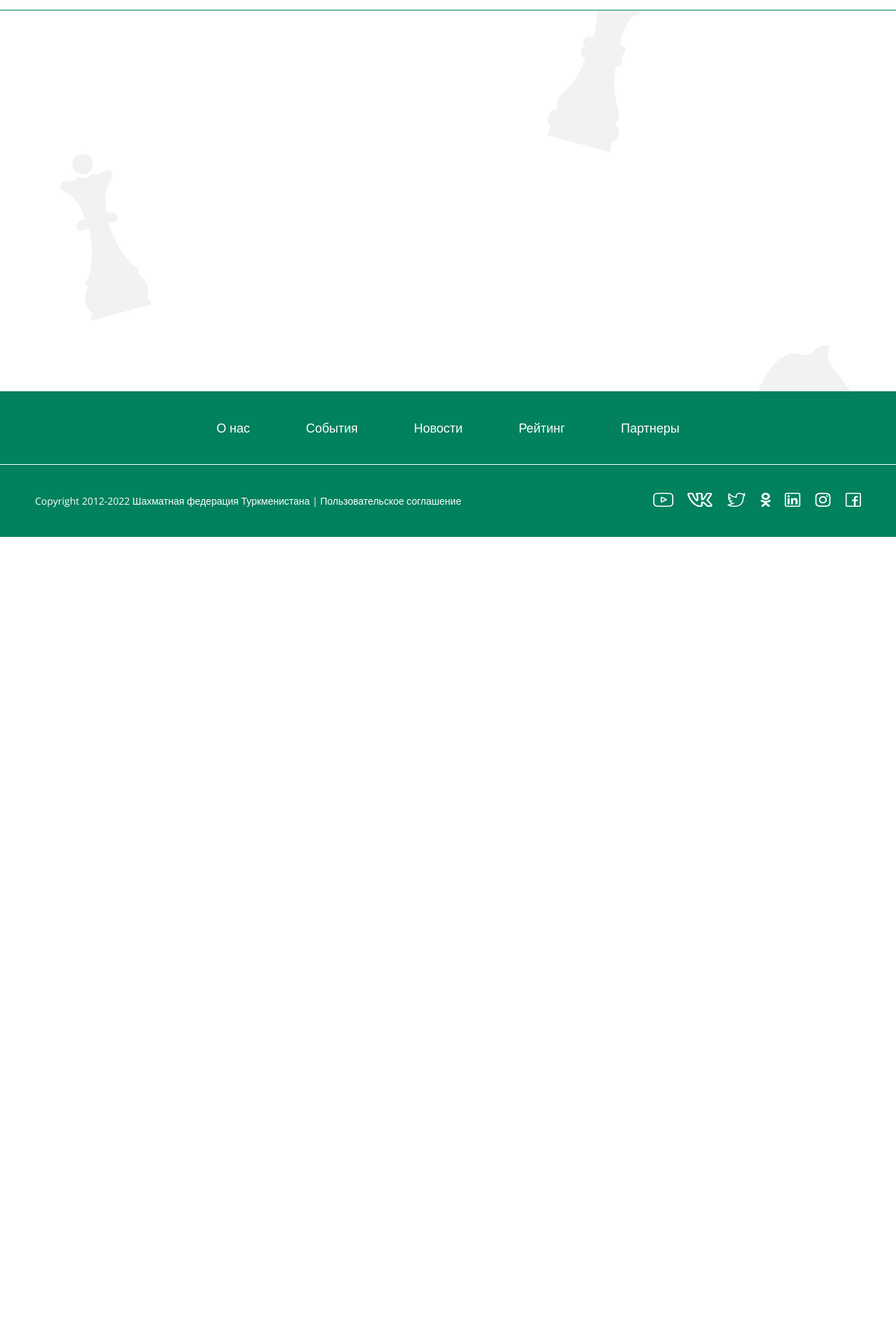
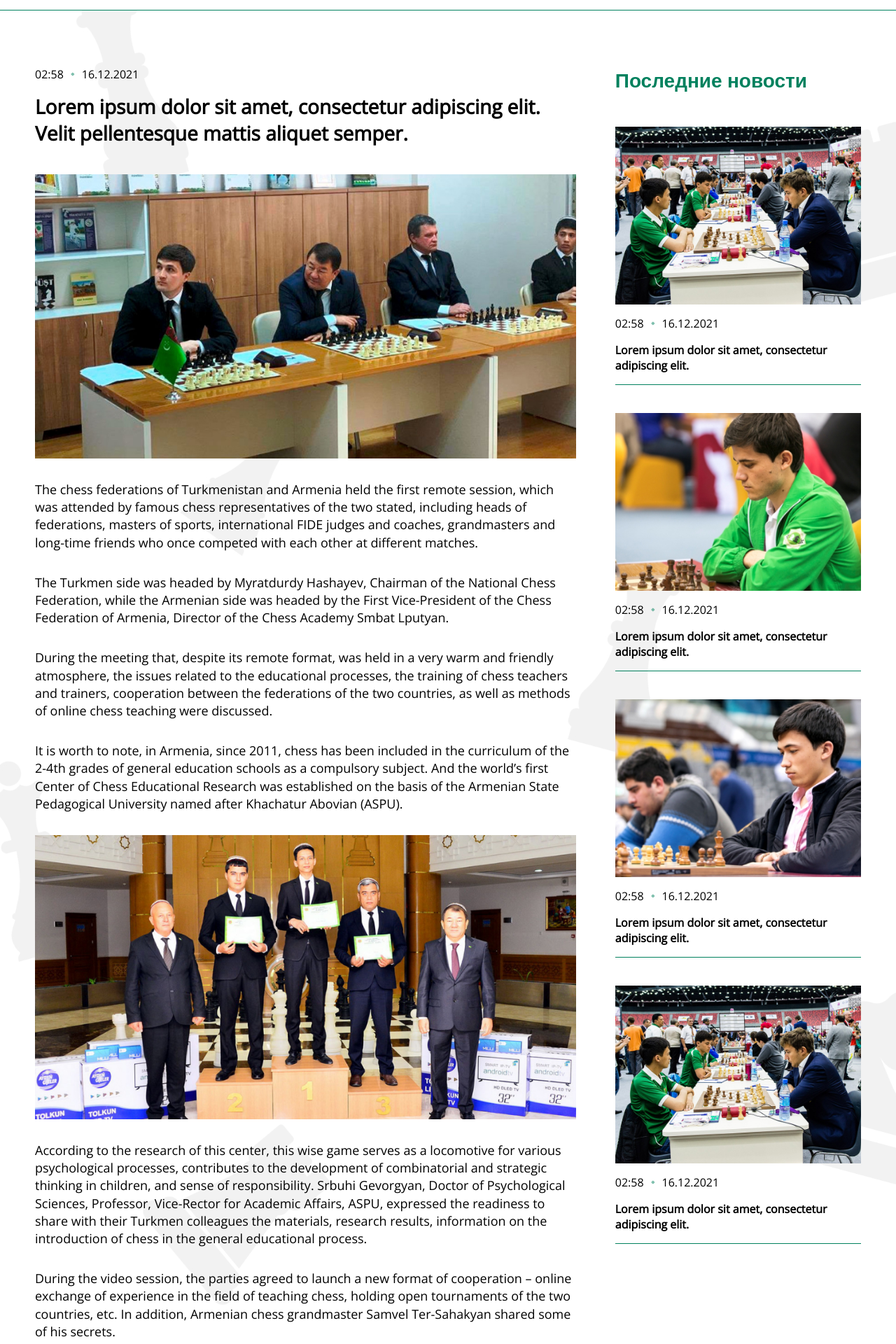
Before and after one commit to VividTruthKeeper/react-typescript-chess-federation, a React (Create React App) app: page /event in a window 1280 px wide. Shown: the part 100-2020 px from the top of the page at 70% size. Before the commit the page ends 867 px from the top, so only its background shows below. Built offline with nearby package versions, Linux system fonts and the light colour scheme.

Commit message:
eventitem page

```diff
--- a/src/App.tsx
+++ b/src/App.tsx
@@ -13,6 +13,7 @@ import Main from "./pages/Main";
 import Events from "./pages/Events";
 import Rating from "./pages/Rating";
 import Profile from "./pages/Profile";
+import EventItem from "./pages/EventItem";
 
 const App = () => {
   return (
@@ -24,6 +25,7 @@ const App = () => {
           <Route path="/news" element={<Events />} />
           <Route path="/rating" element={<Rating />} />
           <Route path="/profile" element={<Profile />} />
+          <Route path="/event" element={<EventItem />} />
         </Routes>
       </div>
       <Footer />
--- /dev/null
+++ b/src/components/event_item/EventAside.tsx
@@ -0,0 +1,63 @@
+// Modules
+import { v4 as uuidv4 } from "uuid";
+
+// Components
+import Event from "../global/Event";
+
+// Images
+import competition from "../../images/competition.jpg";
+import competition2 from "../../images/competition2.jpg";
+import competition3 from "../../images/competition3.jpg";
+
+// Types
+import { eventProps } from "../../types/eventProps";
+
+const eventsData: eventProps[] = [
+  {
+    image: competition,
+    text: "Lorem ipsum dolor sit amet, consectetur adipiscing elit.",
+    time: "02:58",
+    date: "16.12.2021",
+  },
+  {
+    image: competition2,
+    text: "Lorem ipsum dolor sit amet, consectetur adipiscing elit.",
+    time: "02:58",
+    date: "16.12.2021",
+  },
+  {
+    image: competition3,
+    text: "Lorem ipsum dolor sit amet, consectetur adipiscing elit.",
+    time: "02:58",
+    date: "16.12.2021",
+  },
+  {
+    image: competition,
+    text: "Lorem ipsum dolor sit amet, consectetur adipiscing elit.",
+    time: "02:58",
+    date: "16.12.2021",
+  },
+];
+
+const EventAside = () => {
+  return (
+    <aside className="latest">
+      <h2 className="latest-title">Последние новости</h2>
+      <div className="latest-content">
+        {eventsData.map((evnt) => {
+          return (
+            <Event
+              key={uuidv4()}
+              image={evnt.image}
+              text={evnt.text}
+              time={evnt.time}
+              date={evnt.date}
+            />
+          );
+        })}
+      </div>
+    </aside>
+  );
+};
+
+export default EventAside;
--- a/src/components/global/Event.tsx
+++ b/src/components/global/Event.tsx
@@ -1,8 +1,8 @@
 // Modules
 import { Link } from "react-router-dom";
 
-// Icons
-import divider from "../../icons/divider.svg";
+// Components
+import EventDate from "./EventDate";
 
 // Types
 import { eventProps } from "../../types/eventProps";
@@ -14,13 +14,7 @@ const Event = ({ image, time, date, text }: eventProps) => {
         <div className="event-img">
           <img src={image} alt="" />
         </div>
-        <div className="event-date">
-          <span className="event-time">{time}</span>
-          <span className="event-divider">
-            <img src={divider} alt="" />
-          </span>
-          <span className="event-day">{date}</span>
-        </div>
+        <EventDate time={time} date={date} />
       </div>
       <div className="event-bottom">
         <p>{text}</p>
--- /dev/null
+++ b/src/components/global/EventDate.tsx
@@ -0,0 +1,19 @@
+// Icons
+import divider from "../../icons/divider.svg";
+
+// Types
+import { eventTimeProps } from "../../types/eventProps";
+
+const EventDate = ({ time, date }: eventTimeProps) => {
+  return (
+    <div className="event-date">
+      <span className="event-time">{time}</span>
+      <span className="event-divider">
+        <img src={divider} alt="" />
+      </span>
+      <span className="event-day">{date}</span>
+    </div>
+  );
+};
+
+export default EventDate;
--- /dev/null
+++ b/src/pages/EventItem.tsx
@@ -0,0 +1,104 @@
+// Modules
+
+// Components
+import EventAside from "../components/event_item/EventAside";
+import EventDate from "../components/global/EventDate";
+
+// Images
+import chess from "../images/chess.jpg";
+import prizes from "../images/prizes.jpg";
+
+// Link: /event
+
+const EventItem = () => {
+  return (
+    <main className="eventitem">
+      <div className="container">
+        <div className="eventitem-inner">
+          <div className="eventitem-content">
+            <div className="eventitem-top">
+              <EventDate time={"02:58"} date={"16.12.2021"} />
+              <h2>
+                Lorem ipsum dolor sit amet, consectetur adipiscing elit. Velit
+                pellentesque mattis aliquet semper.
+              </h2>
+            </div>
+            <div className="eventitem-bottom">
+              <div className="eventitem-img">
+                <img src={chess} alt="" />
+              </div>
+              <p>
+                The chess federations of Turkmenistan and Armenia held the first
+                remote session, which was attended by famous chess
+                representatives of the two stated, including heads of
+                federations, masters of sports, international FIDE judges and
+                coaches, grandmasters and long-time friends who once competed
+                with each other at different matches.
+              </p>
+              <p>
+                The Turkmen side was headed by Myratdurdy Hashayev, Chairman of
+                the National Chess Federation, while the Armenian side was
+                headed by the First Vice-President of the Chess Federation of
+                Armenia, Director of the Chess Academy Smbat Lputyan.
+              </p>
+              <p>
+                During the meeting that, despite its remote format, was held in
+                a very warm and friendly atmosphere, the issues related to the
+                educational processes, the training of chess teachers and
+                trainers, cooperation between the federations of the two
+                countries, as well as methods of online chess teaching were
+                discussed.
+              </p>
+              <p>
+                It is worth to note, in Armenia, since 2011, chess has been
+                included in the curriculum of the 2-4th grades of general
+                education schools as a compulsory subject. And the world’s first
+                Center of Chess Educational Research was established on the
+                basis of the Armenian State Pedagogical University named after
+                Khachatur Abovian (ASPU).
+              </p>
+              <div className="eventitem-img">
+                <img src={prizes} alt="" />
+              </div>
+              <p>
+                According to the research of this center, this wise game serves
+                as a locomotive for various psychological processes, contributes
+                to the development of combinatorial and strategic thinking in
+                children, and sense of responsibility. Srbuhi Gevorgyan, Doctor
+                of Psychological Sciences, Professor, Vice-Rector for Academic
+                Affairs, ASPU, expressed the readiness to share with their
+                Turkmen colleagues the materials, research results, information
+                on the introduction of chess in the general educational process.
+              </p>
+              <p>
+                During the video session, the parties agreed to launch a new
+                format of cooperation – online exchange of experience in the
+                field of teaching chess, holding open tournaments of the two
+                countries, etc. In addition, Armenian chess grandmaster Samvel
+                Ter-Sahakyan shared some of his secrets.
+              </p>
+              <p>
+                In turn, Turkmen chess players told about the new Chess Academy
+                in Ashgabat, which is a gift from the head of state. The Academy
+                has two tournament halls for 100 and 200 persons, 10 computer
+                and 25 training classes, chess attributes store, library, rooms
+                for analyzing games, museum, and the office of the Chess
+                Federation of Turkmenistan.
+              </p>
+              <p>
+                At the end of the video bridge, organized with the assistance of
+                the Embassy of Turkmenistan in Yerevan, its participants
+                expressed their common desire to develop cooperation between the
+                chess communities of the two countries, using, among other ways,
+                the possibilities of Internet communication.
+              </p>
+            </div>
+          </div>
+          <EventAside />
+        </div>
+      </div>
+    </main>
+  );
+};
+
+export default EventItem;
--- /dev/null
+++ b/src/styles/_event-item.scss
@@ -0,0 +1,67 @@
+.latest {
+  top: 4.8rem;
+  position: sticky;
+  display: flex;
+  flex-direction: column;
+  gap: 4.8rem;
+  width: 100%;
+  max-width: 42rem;
+  height: fit-content;
+}
+
+.latest-title {
+  font-size: 2.8rem;
+  color: $base-green;
+}
+
+.latest-content {
+  display: grid;
+  grid-template-columns: 1fr;
+  gap: 4rem;
+}
+
+.eventitem-inner {
+  position: relative;
+  display: grid;
+  gap: 5.6rem;
+  grid-template-columns: 2.2fr 1fr;
+}
+
+.eventitem-inner {
+  padding: 8rem 0 16rem 0;
+}
+
+.eventitem-top {
+  display: flex;
+  flex-direction: column;
+  gap: 1.6rem;
+
+  h2 {
+    font-size: 2.8rem;
+  }
+}
+
+.eventitem-bottom {
+  display: flex;
+  flex-direction: column;
+  gap: 3.2rem;
+  font-size: 1.8rem;
+  line-height: 2.52rem;
+}
+
+.eventitem-img {
+  width: 100%;
+  height: 100%;
+
+  img {
+    width: 100%;
+    height: 100%;
+    object-fit: cover;
+  }
+}
+
+.eventitem-content {
+  display: flex;
+  flex-direction: column;
+  gap: 4rem;
+}
--- a/src/styles/_event.scss
+++ b/src/styles/_event.scss
@@ -4,9 +4,14 @@
   gap: 1.6rem;
   padding-bottom: 1.6rem;
   border-bottom: 0.1rem solid $base-green;
+  max-width: 42rem;
+  overflow: hidden;
 }
 
 .event-img {
+  max-width: 42rem;
+  max-height: 30rem;
+  overflow: hidden;
   img {
     width: 100%;
     height: 100%;
--- a/src/styles/style.scss
+++ b/src/styles/style.scss
@@ -10,3 +10,4 @@
 @import "./events";
 @import "./rating";
 @import "./profile";
+@import "./event-item";
```
Also changed, not shown: src/types/eventProps.ts (+5 -2 lines), src/images/chess.jpg (added), src/images/prizes.jpg (added).
